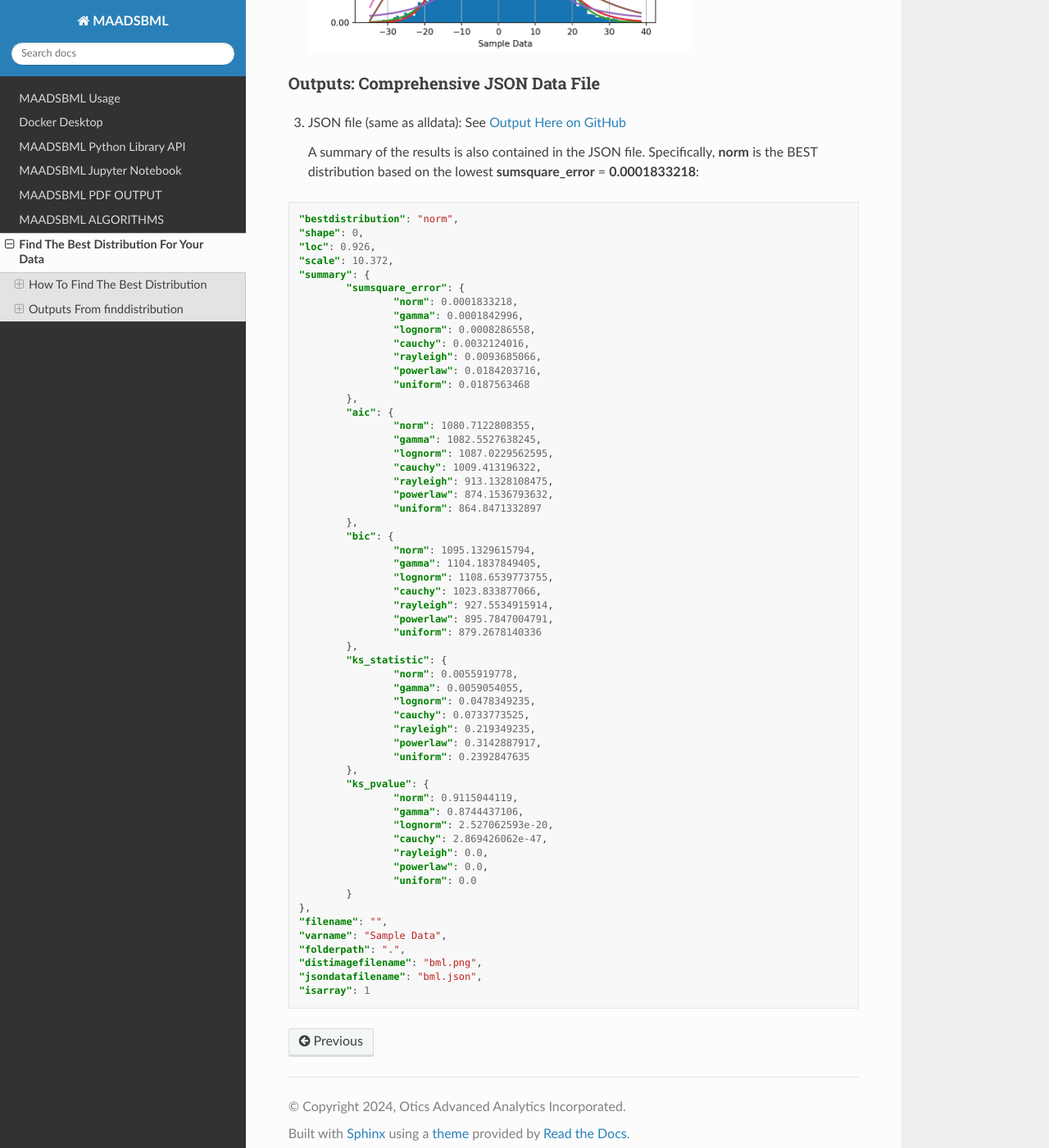
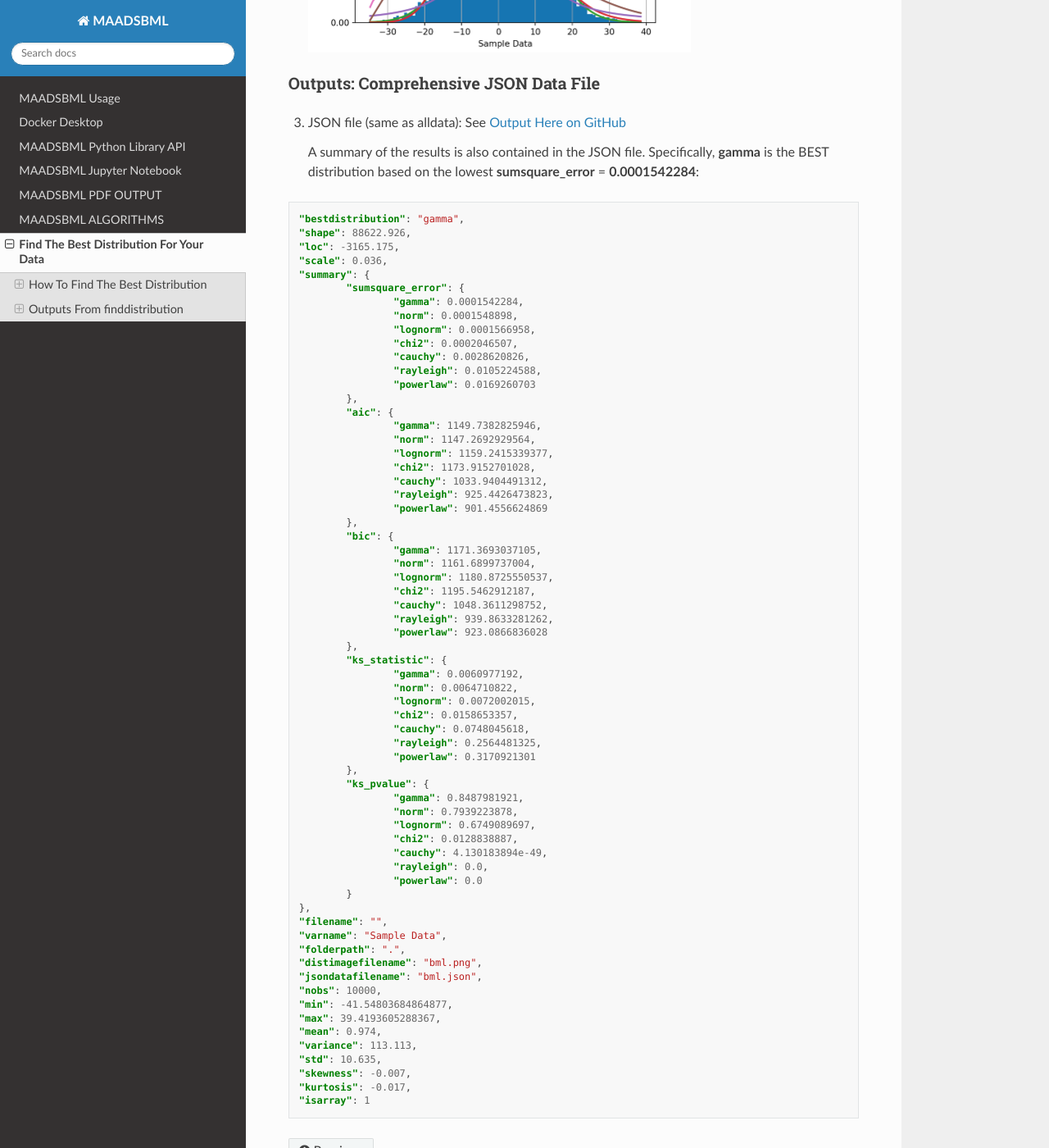
Before and after one commit to smaurice101/maadsbml, a Sphinx documentation site: the page built from docs/source/finddist.rst, in a window 1280 px wide and 1400 px high, scrolled down 2709 px. Shown: the whole window at 82% size. Built offline with Sphinx 7.4.7 and the Read the Docs theme 3.1.0, drawn with Linux system fonts in a browser that asks for light colours.

Commit message:
Update finddist.rst

```diff
--- a/docs/source/finddist.rst
+++ b/docs/source/finddist.rst
@@ -120,60 +120,60 @@ Outputs: Comprehensive JSON Data File
 
 3. JSON file (same as alldata): See `Output Here on GitHub <https://github.com/smaurice101/raspberrypi/blob/main/maadsbml/bml_data.json>`_
 
-   A summary of the results is also contained in the JSON file.  Specifically, **norm** is the BEST distribution based on the lowest
-   **sumsquare_error** = **0.0001833218**:
+   A summary of the results is also contained in the JSON file.  Specifically, **gamma** is the BEST distribution based on the lowest
+   **sumsquare_error** = **0.0001542284**:
 
 .. code-block:: JSON
 
-      	"bestdistribution": "norm",
-      	"shape": 0,
-      	"loc": 0.926,
-      	"scale": 10.372,
+      	"bestdistribution": "gamma",
+      	"shape": 88622.926,
+      	"loc": -3165.175,
+      	"scale": 0.036,
       	"summary": {
       		"sumsquare_error": {
-      			"norm": 0.0001833218,
-      			"gamma": 0.0001842996,
-      			"lognorm": 0.0008286558,
-      			"cauchy": 0.0032124016,
-      			"rayleigh": 0.0093685066,
-      			"powerlaw": 0.0184203716,
-      			"uniform": 0.0187563468
+      			"gamma": 0.0001542284,
+      			"norm": 0.0001548898,
+      			"lognorm": 0.0001566958,
+      			"chi2": 0.0002046507,
+      			"cauchy": 0.0028620826,
+      			"rayleigh": 0.0105224588,
+      			"powerlaw": 0.0169260703
       		},
       		"aic": {
-      			"norm": 1080.7122808355,
-      			"gamma": 1082.5527638245,
-      			"lognorm": 1087.0229562595,
-      			"cauchy": 1009.413196322,
-      			"rayleigh": 913.1328108475,
-      			"powerlaw": 874.1536793632,
-      			"uniform": 864.8471332897
+      			"gamma": 1149.7382825946,
+      			"norm": 1147.2692929564,
+      			"lognorm": 1159.2415339377,
+      			"chi2": 1173.9152701028,
+      			"cauchy": 1033.9404491312,
+      			"rayleigh": 925.4426473823,
+      			"powerlaw": 901.4556624869
       		},
       		"bic": {
-      			"norm": 1095.1329615794,
-      			"gamma": 1104.1837849405,
-      			"lognorm": 1108.6539773755,
-      			"cauchy": 1023.833877066,
-      			"rayleigh": 927.5534915914,
-      			"powerlaw": 895.7847004791,
-      			"uniform": 879.2678140336
+      			"gamma": 1171.3693037105,
+      			"norm": 1161.6899737004,
+      			"lognorm": 1180.8725550537,
+      			"chi2": 1195.5462912187,
+      			"cauchy": 1048.3611298752,
+      			"rayleigh": 939.8633281262,
+      			"powerlaw": 923.0866836028
       		},
       		"ks_statistic": {
-      			"norm": 0.0055919778,
-      			"gamma": 0.0059054055,
-      			"lognorm": 0.0478349235,
-      			"cauchy": 0.0733773525,
-      			"rayleigh": 0.219349235,
-      			"powerlaw": 0.3142887917,
-      			"uniform": 0.2392847635
+      			"gamma": 0.0060977192,
+      			"norm": 0.0064710822,
+      			"lognorm": 0.0072002015,
+      			"chi2": 0.0158653357,
+      			"cauchy": 0.0748045618,
+      			"rayleigh": 0.2564481325,
+      			"powerlaw": 0.3170921301
       		},
       		"ks_pvalue": {
-      			"norm": 0.9115044119,
-      			"gamma": 0.8744437106,
-      			"lognorm": 2.527062593e-20,
-      			"cauchy": 2.869426062e-47,
+      			"gamma": 0.8487981921,
+      			"norm": 0.7939223878,
+      			"lognorm": 0.6749089697,
+      			"chi2": 0.0128838887,
+      			"cauchy": 4.130183894e-49,
       			"rayleigh": 0.0,
-      			"powerlaw": 0.0,
-      			"uniform": 0.0
+      			"powerlaw": 0.0
       		}
       	},
       	"filename": "",
@@ -181,4 +181,12 @@ Outputs: Comprehensive JSON Data File
       	"folderpath": ".",
       	"distimagefilename": "bml.png",
       	"jsondatafilename": "bml.json",
+      	"nobs": 10000,
+      	"min": -41.54803684864877,
+      	"max": 39.4193605288367,
+      	"mean": 0.974,
+      	"variance": 113.113,
+      	"std": 10.635,
+      	"skewness": -0.007,
+      	"kurtosis": -0.017,
       	"isarray": 1
```
